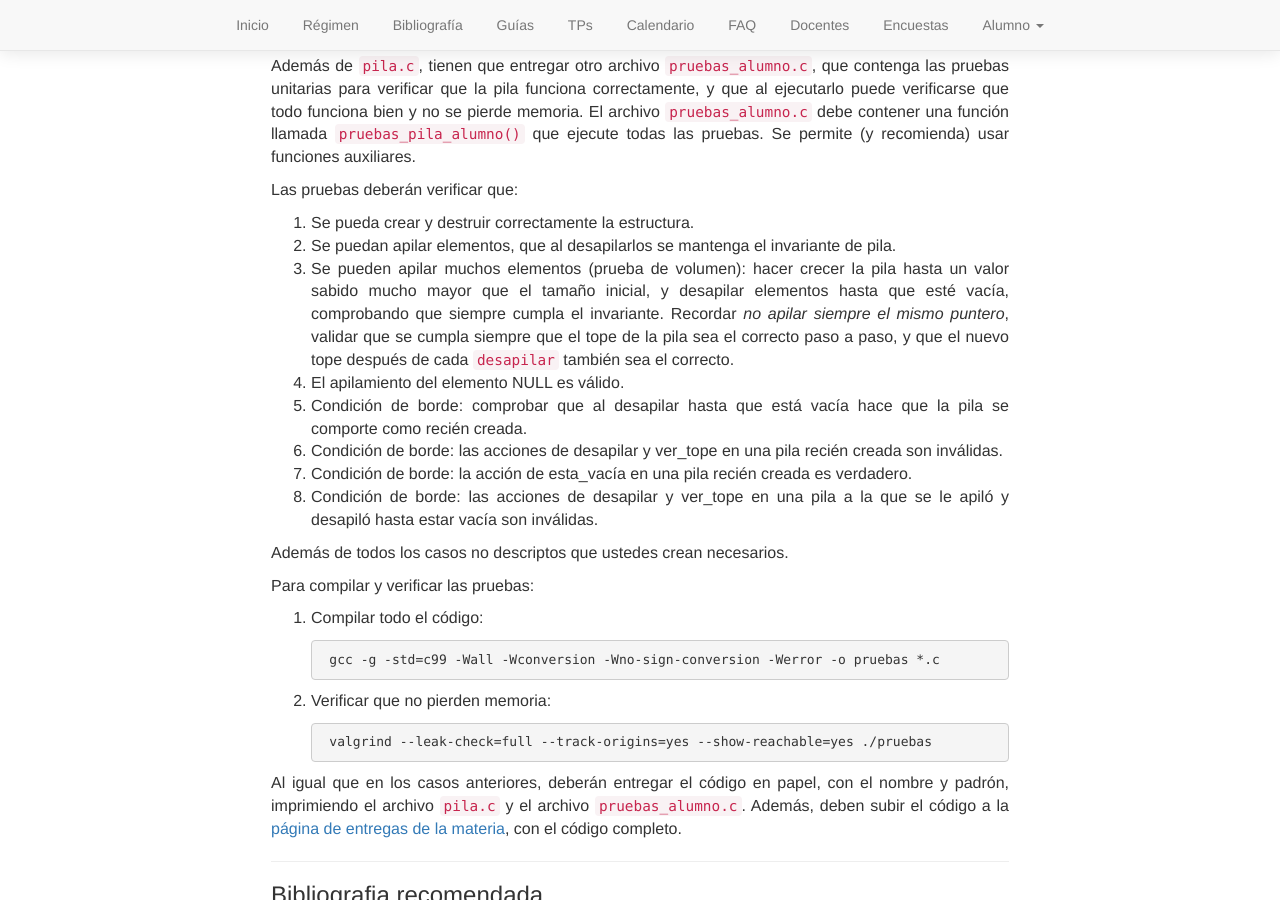
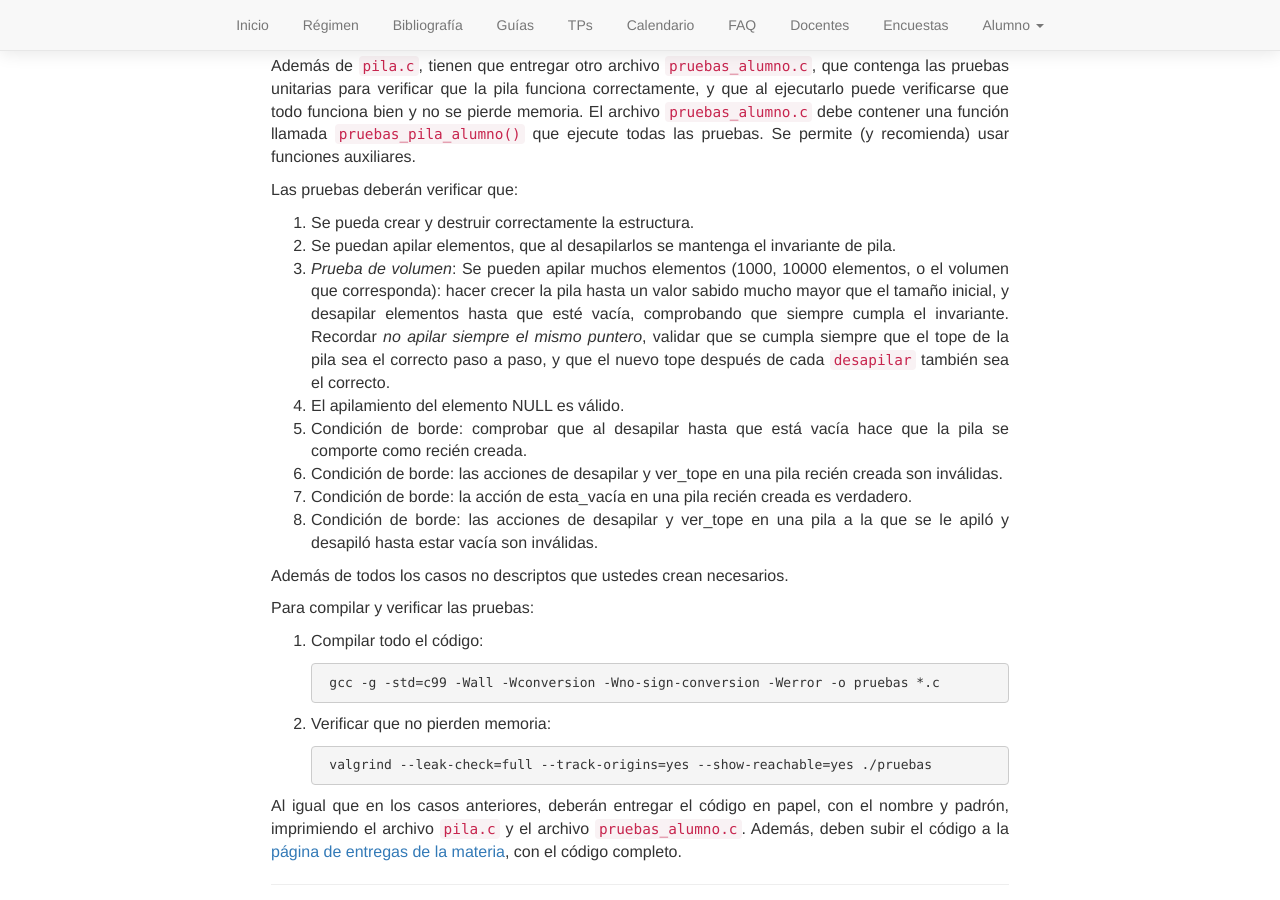
Before and after one commit to algoritmos-rw/algoritmos, a Jekyll site: the page built from static/tps/tda/03_pila.md, in a window 1280 px wide and 900 px high, scrolled down 457 px. Built offline with Jekyll 4.4.1, drawn with Linux system fonts in a browser that asks for light colours.

Commit message:
Update 03_pila.md

```diff
--- a/static/tps/tda/03_pila.md
+++ b/static/tps/tda/03_pila.md
@@ -28,7 +28,7 @@ Además de `pila.c`, tienen que entregar otro archivo `pruebas_alumno.c`, que co
 Las pruebas deberán verificar que:
 1. Se pueda crear y destruir correctamente la estructura.
 1. Se puedan apilar elementos, que al desapilarlos se mantenga el invariante de pila.
-1. Se pueden apilar muchos elementos (prueba de volumen): hacer crecer la pila hasta un valor sabido mucho mayor que el tamaño inicial, y desapilar elementos hasta que esté vacía, comprobando que siempre cumpla el invariante. Recordar _no apilar siempre el mismo puntero_, validar que se cumpla siempre que el tope de la pila sea el correcto paso a paso, y que el nuevo tope después de cada `desapilar` también sea el correcto.
+1. _Prueba de volumen_: Se pueden apilar muchos elementos (1000, 10000 elementos, o el volumen que corresponda): hacer crecer la pila hasta un valor sabido mucho mayor que el tamaño inicial, y desapilar elementos hasta que esté vacía, comprobando que siempre cumpla el invariante. Recordar _no apilar siempre el mismo puntero_, validar que se cumpla siempre que el tope de la pila sea el correcto paso a paso, y que el nuevo tope después de cada `desapilar` también sea el correcto.
 1. El apilamiento del elemento NULL es válido.
 1. Condición de borde: comprobar que al desapilar hasta que está vacía hace que la pila se comporte como recién creada.
 1. Condición de borde: las acciones de desapilar y ver_tope en una pila recién creada son inválidas.
```
